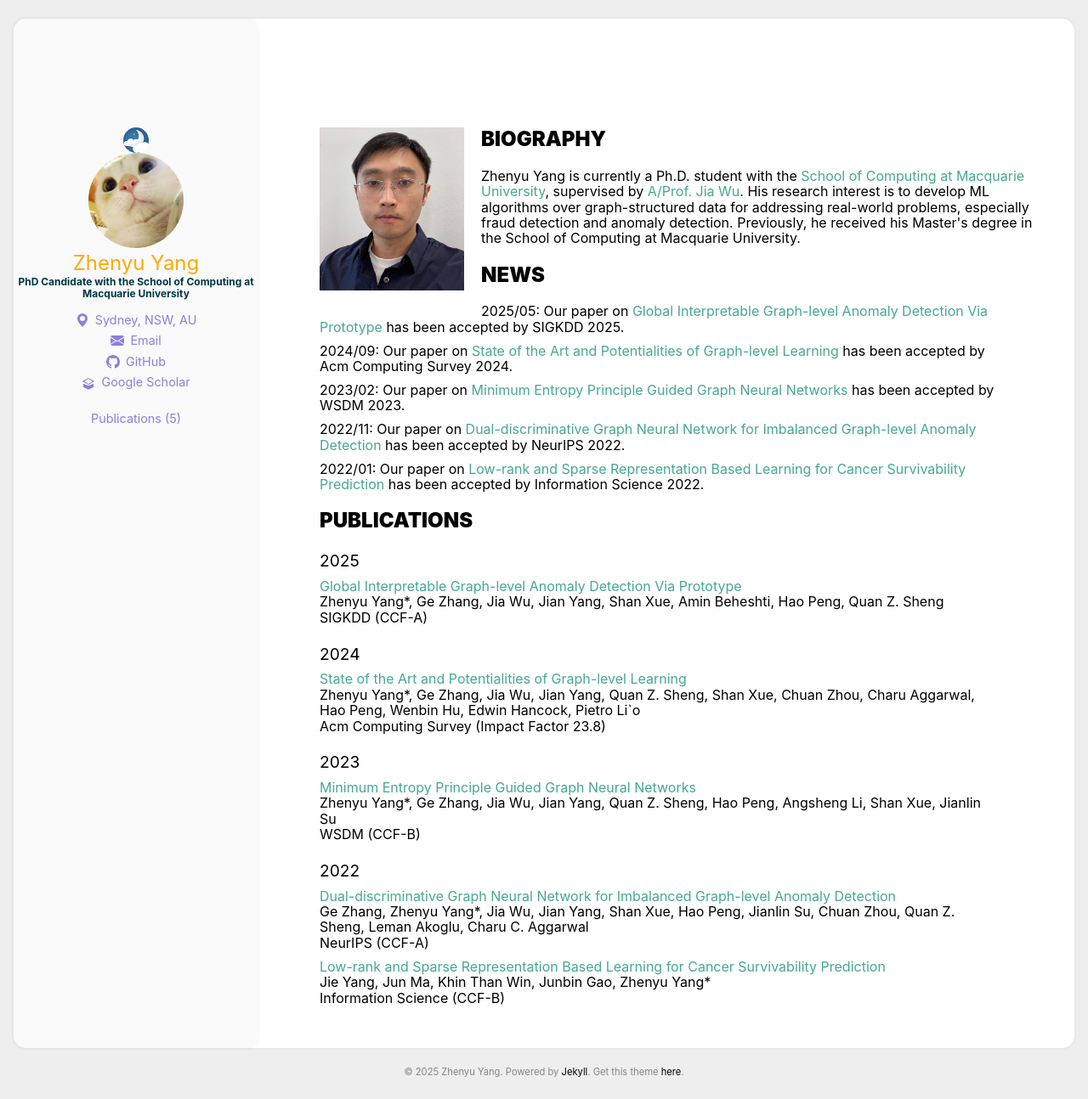
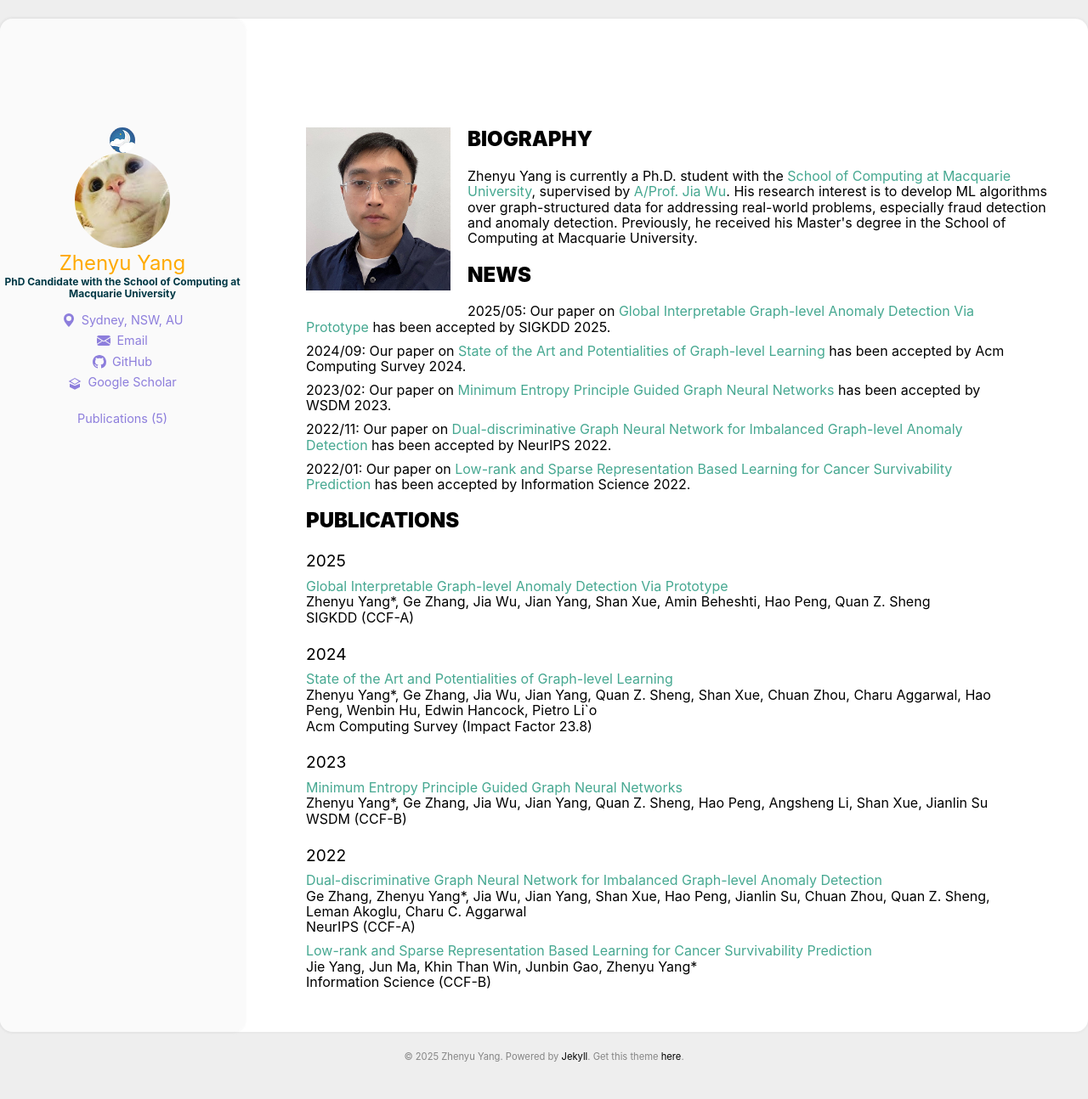
Before and after one commit to ZhenyuYangMQ/ZhenyuYangMQ.github.io, a Jekyll site: the page built from index.html, in a window 1280 px wide. Shown: the whole page at 85% size. Built offline with Jekyll 4.4.1, drawn with Linux system fonts in a browser that asks for light colours.

Commit message:
Update main.scss

```diff
--- a/assets/css/main.scss
+++ b/assets/css/main.scss
@@ -152,7 +152,7 @@ img {
     @include breakpoint(medium) {
         margin-left: auto;
         margin-right: auto;
-  	max-width: 1248px;
+  	max-width: 1536px;
         padding-top: 2.5rem;
     }
 
```
